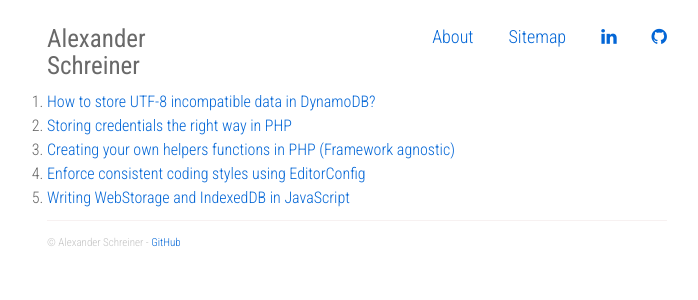
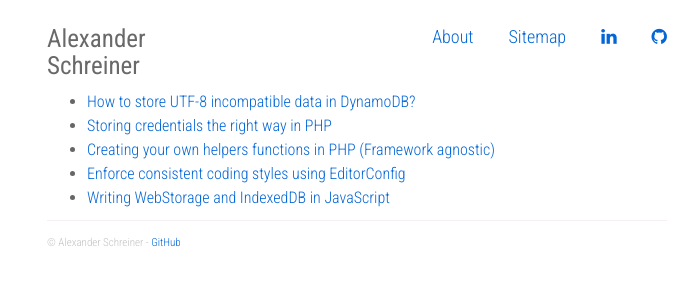
Before and after one commit to alexander-schreiner/alexander-schreiner.github.io, a Jekyll site: the page built from index.html, in a window 1280 px wide. Shown: the top 300 px of the page, without its empty margins (283-981 px from the left). Built offline with Jekyll 4.4.1, drawn with Linux system fonts in a browser that asks for light colours; nearby versions of some CDN libraries; the list of posts is cut into pages by our own code.

Commit message:
Update index.html

```diff
--- a/index.html
+++ b/index.html
@@ -3,13 +3,13 @@ layout: default
 ---
 
 <div id="home">
-  <ol class="posts">
+  <ul class="posts">
     {% for post in site.blog %}
       {% if post.url %}
         <li><a href="{{ post.url }}">{{ post.title }}</a></li>
       {% endif %}
     {% endfor %}
-  </ol>
+  </ul>
 
   <!-- Pagination links -->
   {% if paginator.total_pages > 1 %}
```
